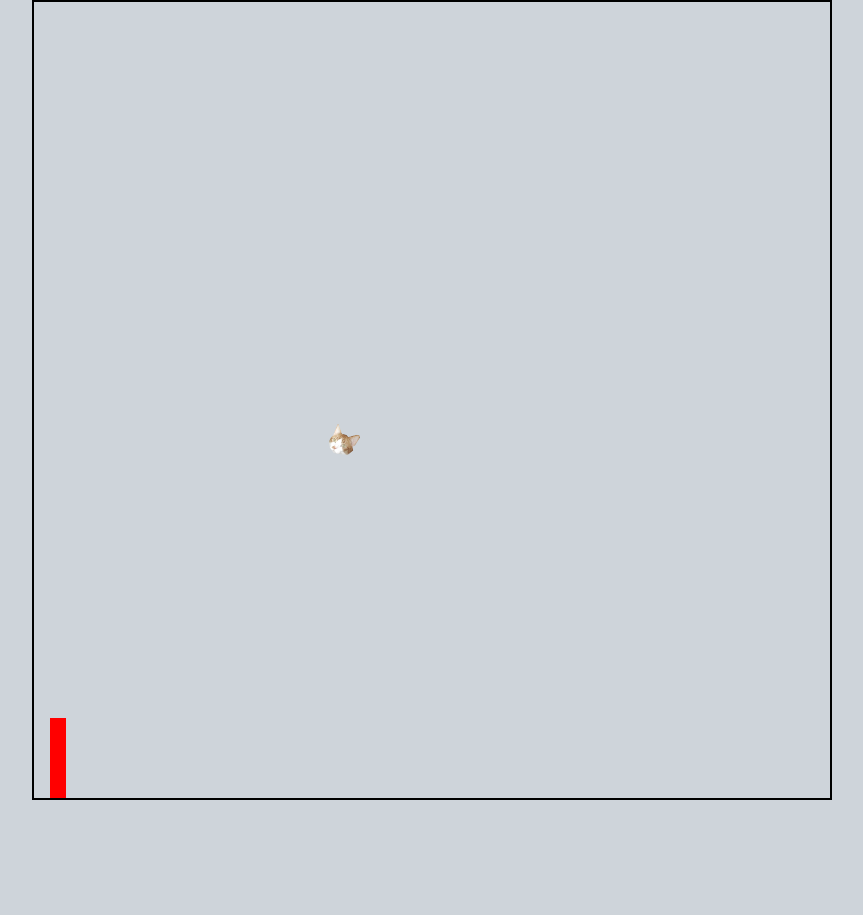
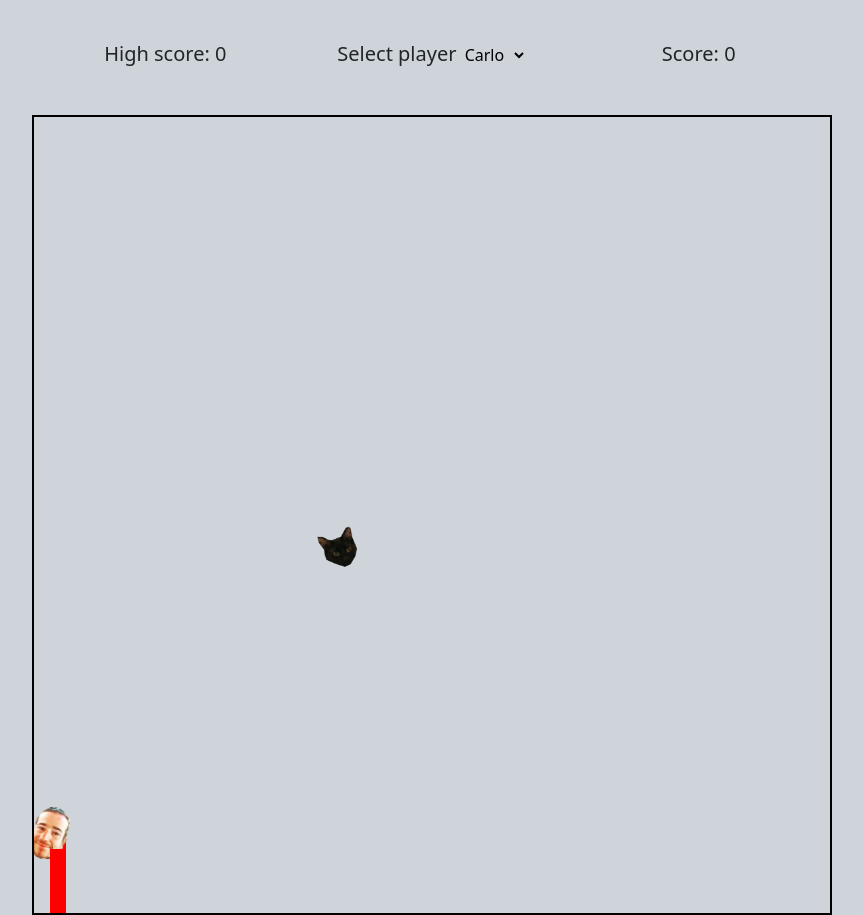
Before and after one commit to carloeusebi/snake-cats, a plain HTML site: page index.html in a window 1280 px wide. Shown: the whole page, without its empty margins (208-1071 px from the left). Before the commit the page ends 800 px from the top, so only its background shows below. Drawn offline with nearby package versions, Linux system fonts and the light colour scheme.

Commit message:
Added score and renamed pictures

```diff
--- a/index.html
+++ b/index.html
@@ -25,6 +25,28 @@
 
 <body>
 
+    <header>
+
+        <div class="h5">
+            <p class="mb-0">High score: <span id="high-score">0</span></p>
+
+        </div>
+
+        <section id="controls">
+            <label for="select-player" class="h5">Select player</label>
+            <select id="select-player">
+                <option>Carlo</option>
+                <option>Susan</option>
+            </select>
+        </section>
+
+
+        <div class="h5">
+            <p class="mb-0">Score: <span id="score">0</span></p>
+
+        </div>
+
+    </header>
     <main>
         <section id="playarea">
 
--- a/js/Pixel.js
+++ b/js/Pixel.js
@@ -20,8 +20,20 @@ export class Pixel {
 
     addFood() {
         this.node.classList.add('food');
-        const cat = Math.floor(Math.random() * 3);
-        this.node.innerHTML = `<img src="/img/${cat}.png" alt="food">`;
+        const rnd = Math.floor(Math.random() * 3);
+        let cat;
+        switch (rnd) {
+            case 0:
+                cat = 'summer';
+                break;
+            case 1:
+                cat = 'shazam';
+                break;
+            case 2:
+                cat = 'hiro';
+                break;
+        }
+        this.node.innerHTML = `<img src="/img/${cat}.png" alt="${cat}">`;
     }
 
     removeFood() {
@@ -41,4 +53,13 @@ export class Pixel {
         this.node.className = 'pixel';
         this.node.innerHTML = ``;
     }
+
+    isHead() {
+        let player = 'carlo';
+        this.node.innerHTML = `<img src="/img/${player}.png" alt="${player}">`;
+    }
+
+    removeHead() {
+        this.node.innerHTML = '';
+    }
 }
--- a/js/Snake.js
+++ b/js/Snake.js
@@ -86,8 +86,10 @@ export class Snake {
 
     move() {
 
+        this.head().removeHead();
         this.snake.unshift(this.nextPixel);
         this.head().addToSnake();
+        this.head().isHead();
 
         if (!this.hasEaten) {
             this.snake.pop().removeFromSnake();
--- a/js/main.js
+++ b/js/main.js
@@ -2,12 +2,16 @@ import { Pixel } from './Pixel.js';
 import { Snake } from './Snake.js';
 
 const playarea = document.getElementById('playarea');
+const scoreDisplay = document.getElementById('score');
+const highScoreDisplay = document.getElementById('high-score');
 
 const pixels = [];
 
 let game;
 let snake;
 let direction = 'up';
+let currentScore = 0;
+let highScore = 0;
 let difficulty = 75;
 let startingLength = 5;
 
@@ -31,9 +35,18 @@ const generateFood = () => {
 
 function gameOver() {
     clearInterval(game);
+    currentScore = 0;
 }
 
 function gameplay() {
+    const updateScore = score => {
+        scoreDisplay.innerText = score;
+        if (score > highScore) {
+            highScore = score;
+            highScoreDisplay.innerText = score;
+        }
+    }
+
     let nextPixel;
 
     switch (direction) {
@@ -54,11 +67,13 @@ function gameplay() {
         snake.eat();
         nextPixel.removeFood();
         generateFood();
+        currentScore++;
     } else if (nextPixel.isSnake()) {
         gameOver();
     }
 
     snake.move();
+    updateScore(currentScore);
 }
 
 function startGame() {
--- a/styles/styles.css
+++ b/styles/styles.css
@@ -3,10 +3,31 @@ body {
 }
 
 main {
-    height: 100vh;
     display: flex;
     justify-content: center;
     align-items: center;
+}
+
+header {
+    width: 800px;
+    height: 75px;
+    margin: 20px auto;
+
+    display: flex;
+    align-items: center;
+    justify-content: center;
+}
+
+header>* {
+    width: calc(100% /3);
+    text-align: center;
+}
+
+#select-player {
+    background-color: transparent;
+    border: none;
+    height: 100%;
+    outline: none;
 }
 
 #playarea {
@@ -26,6 +47,8 @@ main {
 .pixel {
     width: 2%;
     height: 2%;
+    overflow: visible;
+    position: relative;
 }
 
 .pixel.snake {
@@ -39,5 +62,9 @@ main {
 }
 
 img {
-    max-width: 200%;
+    width: 40px;
+    position: absolute;
+    top: 0;
+    left: 0;
+    transform: translate(-50%, -50%);
 }
```
Also changed, not shown: img/carlo.png (added), img/hiro.png (renamed from img/0.png), img/shazam.png (renamed from img/1.png), img/summer.png (renamed from img/2.png), img/susan.png (added).
